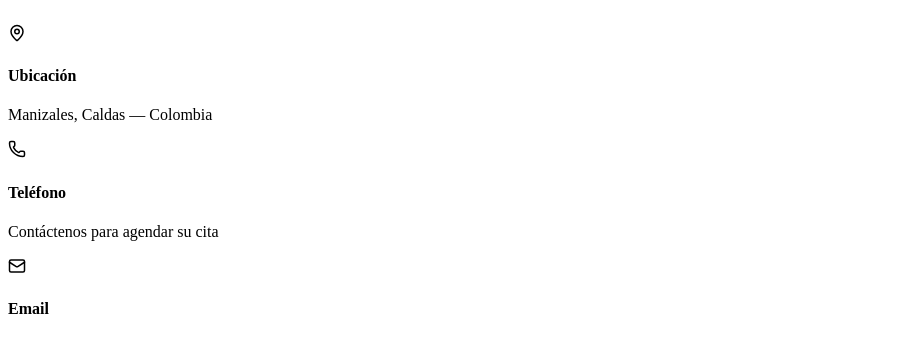
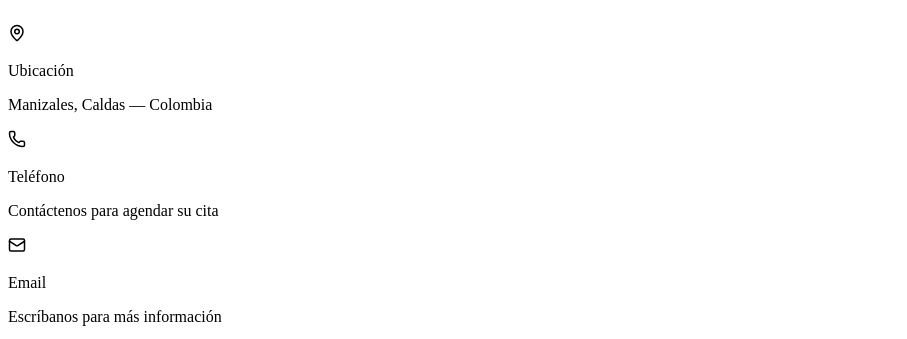
Before and after one commit to rocker1058/website, a React (Vite) app in the folder client/: page / in a window 1280 px wide. Shown: the part 1301-1640 px from the top of the page, without its empty margins (0-907 px from the left). Built offline with nearby package versions, Linux system fonts and the light colour scheme; no server answers.

Commit message:
fix: h4 a p en contacto para orden de headings

```diff
--- a/client/src/components/Contact.tsx
+++ b/client/src/components/Contact.tsx
@@ -34,7 +34,7 @@ export default function Contact() {
                 <div key={item.label} className="flex items-start gap-4">
                   <item.icon className="text-gold-400/60 mt-0.5 shrink-0" size={18} />
                   <div>
-                    <h4 className="text-white/60 text-[11px] uppercase tracking-[0.2em] mb-1">{item.label}</h4>
+                    <p className="text-white/60 text-[11px] uppercase tracking-[0.2em] mb-1">{item.label}</p>
                     <p className="text-white/70 text-[15px]">{item.value}</p>
                   </div>
                 </div>
```
Also changed, not shown: 1 other file (tests, documents, lock files or other folders).
